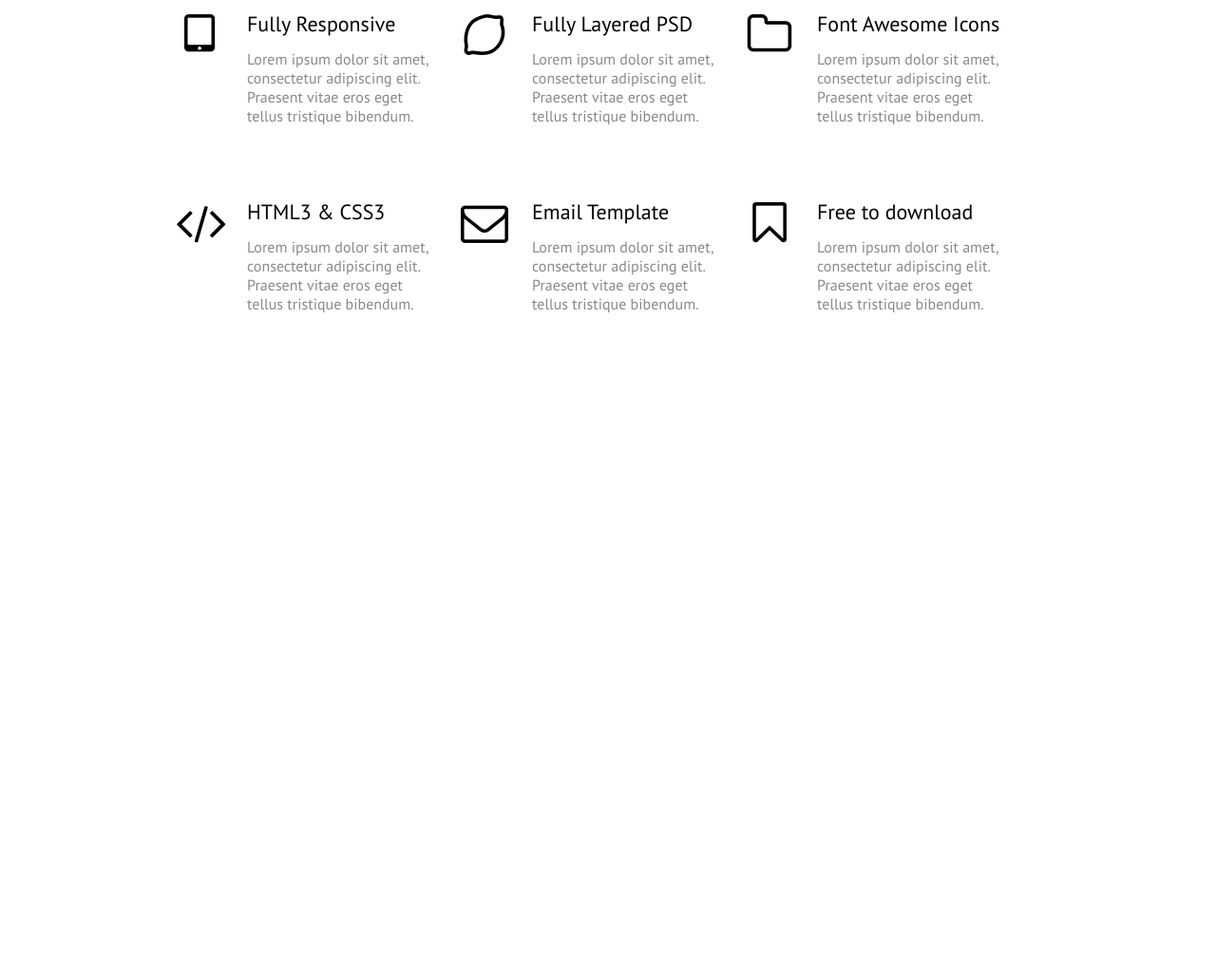
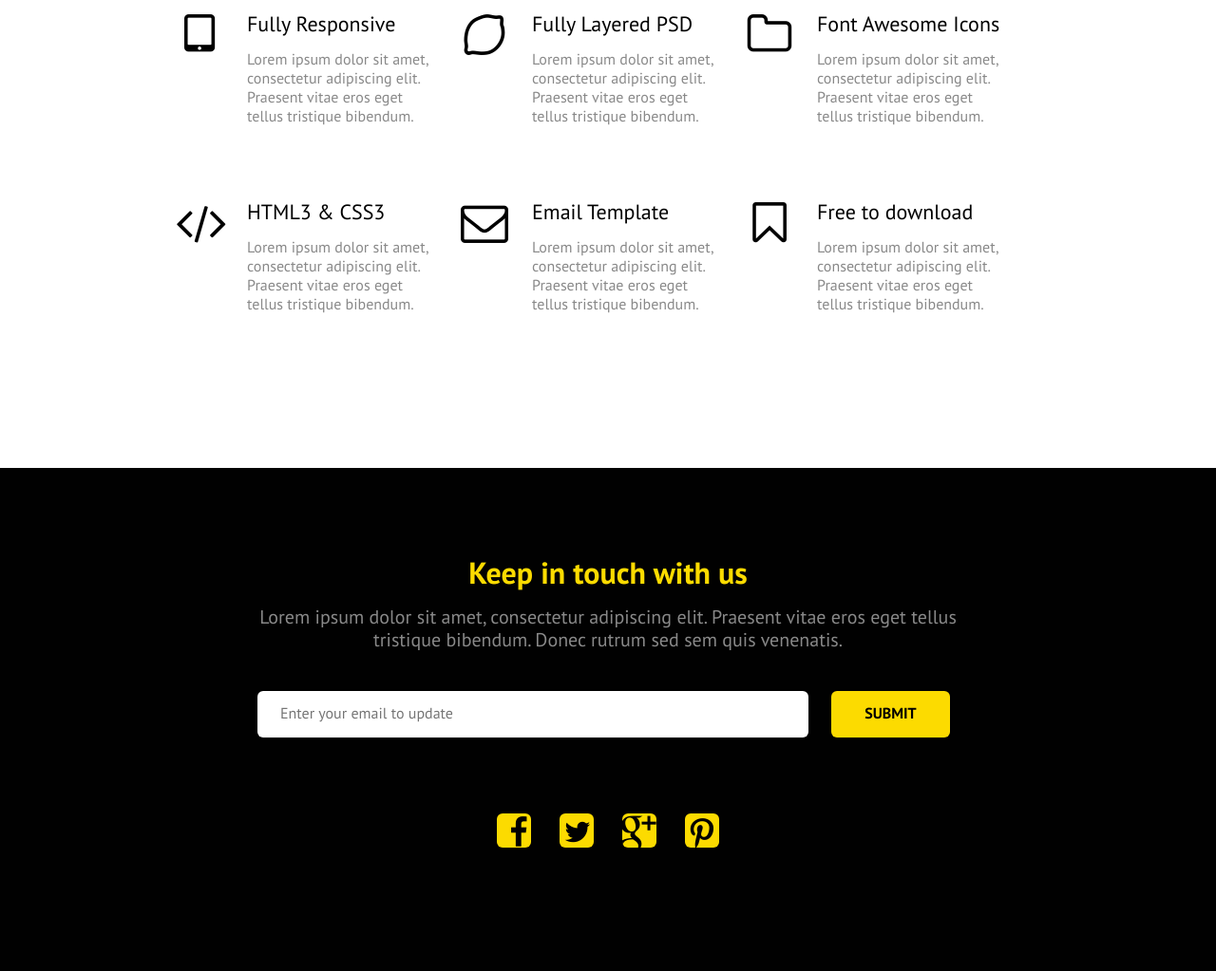
Before and after one commit to soulwav3/tinyone, a website: page src/index.html in a window 1280 px wide. Shown: the part 188-1211 px from the top of the page at 95% size. Before the commit the page ends 800 px from the top, so only its background shows below. Drawn offline with Linux system fonts and the light colour scheme.

Commit message:
Completed subscribe section

```diff
--- a/src/index.html
+++ b/src/index.html
@@ -76,5 +76,29 @@
 
     </div>
   </section>
+  <section class="subscribe">
+    <div class="wrapper">
+      <h2 class="headline headline--yellow">Keep in touch with us</h2>
+      <h3 class="headline headline--small headline--grey headline--small-subscribe-margin">Lorem ipsum dolor sit amet, consectetur adipiscing elit. Praesent vitae eros eget tellus tristique bibendum. Donec rutrum sed sem quis venenatis.</h3>
+      <form action="#" class="subscribe-form">
+        <input class="subscribe-form__email" type="email" placeholder="Enter your email to update">
+        <button class="subscribe-form__submit">Submit</button>
+      </form>
+      <div class="social-links">
+        <a href="#" class="social-links__link">
+          <span class="social-links__icon social-links__icon--facebook icon icon-facebook"></span>Facebook
+        </a>
+        <a href="#" class="social-links__link">
+          <span class="social-links__icon social-links__icon--twitter icon icon-twitter"></span>Twitter
+        </a>
+        <a href="#" class="social-links__link">
+          <span class="social-links__icon social-links__icon--gplus icon icon-gplus"></span>Google Plus
+        </a>
+        <a href="#" class="social-links__link">
+          <span class="social-links__icon social-links__icon--pinterest icon icon-pinterest"></span>Pinterest
+        </a>
+      </div>
+    </div>
+  </section>
 </body>
 </html>
--- a/src/styles/base/_colors.pcss
+++ b/src/styles/base/_colors.pcss
@@ -1 +1,3 @@
 $grey: #898989;
+$yellow: #fcdb00;
+$black: #010101;
--- a/src/styles/modules/_headline.pcss
+++ b/src/styles/modules/_headline.pcss
@@ -4,9 +4,8 @@
   font-size: 32px;
   font-weight: 700;
   text-align: center;
-}
 
-.headline--small {
+  &--small {
     max-width: 738px;
     margin: 0 auto;
     margin-bottom: 45px;
@@ -17,4 +16,17 @@
     @mixin atMedium {
       margin-bottom: 90px;
     }
+
+    &-subscribe-margin {
+      margin-bottom: 42px;
     }
+  }
+
+  &--yellow {
+    color: $yellow;
+  }
+
+  &--grey {
+    color: $grey;
+  }
+}
--- /dev/null
+++ b/src/styles/modules/_social-links.pcss
@@ -0,0 +1,52 @@
+.social-links {
+  text-align: center;
+  font-size: 0;
+  &__link {
+    position: relative;
+    display: inline-block;
+    margin-right: 30px;
+    width: 36px;
+    height: 36px;
+    text-decoration: none;
+    color: $black;
+    background-color: $yellow;
+    border-radius: 6px;
+    overflow: hidden;
+
+    &:last-child {
+      margin-right: 0;
+    }
+  }
+
+  &__icon {
+    position: absolute;
+    left: 0;
+    font-size: 42px;
+
+    &::before {
+      margin: 0
+    }
+
+    &--facebook {
+      left: 6px;
+      font-size: 34px;
+    }
+
+    &--twitter {
+      top: 2px;
+      left: 4px;
+      font-size: 30px;
+    }
+
+    &--gplus {
+      top: -2px;
+      left: -5px;
+    }
+
+    &--pinterest {
+      top: 2px;
+      left: 1px;
+      font-size: 34px;
+    }
+  }
+}
--- /dev/null
+++ b/src/styles/modules/_subscribe.pcss
@@ -0,0 +1,60 @@
+.subscribe {
+  padding-top: 92px;
+  padding-bottom: 130px;
+  background-color: $black;
+
+  &-form {
+    max-width: 738px;
+    margin-left: auto;
+    margin-right: auto;
+    margin-bottom: 80px;
+    font-size: 0;
+
+    &__email {
+      width: 100%;
+      padding: 14px 10px 16px 24px;
+      margin-bottom: 10px;
+      font-family: 'PT Sans';
+      font-size: 16px;
+      border: none;
+      border-radius: 6px;
+      color: $grey;
+
+      &:focus {
+        color: black;
+      }
+
+      @mixin atSmall {
+        width: 79.77991746905089%;
+        margin-bottom: 0;
+        margin-right: 3.252032520325203%;
+      }
+
+      @mixin atMedium {
+        max-width: 580px;
+        margin-right: 24px;
+      }
+    }
+
+    &__submit {
+      font-size: 16px;
+      width: 100%;
+      padding-top: 14px;
+      padding-bottom: 16px;
+      font-family: 'PT Sans';
+      font-weight: 700;
+      text-transform: uppercase;
+      background-color: $yellow;
+      border: none;
+      border-radius: 6px;
+
+      @mixin atSmall {
+        width: 16.931499%
+      }
+
+      @mixin atMedium {
+        max-width: 126px;
+      }
+    }
+  }
+}
--- a/src/styles/style.pcss
+++ b/src/styles/style.pcss
@@ -5,3 +5,5 @@
 @import 'modules/_wrapper.pcss';
 @import 'modules/_headline.pcss';
 @import 'modules/_features.pcss';
+@import 'modules/_subscribe.pcss';
+@import 'modules/_social-links.pcss';
```
Also changed, not shown: src/temp/styles/style.css. Lines whose indentation alone changed are shown as unchanged.
